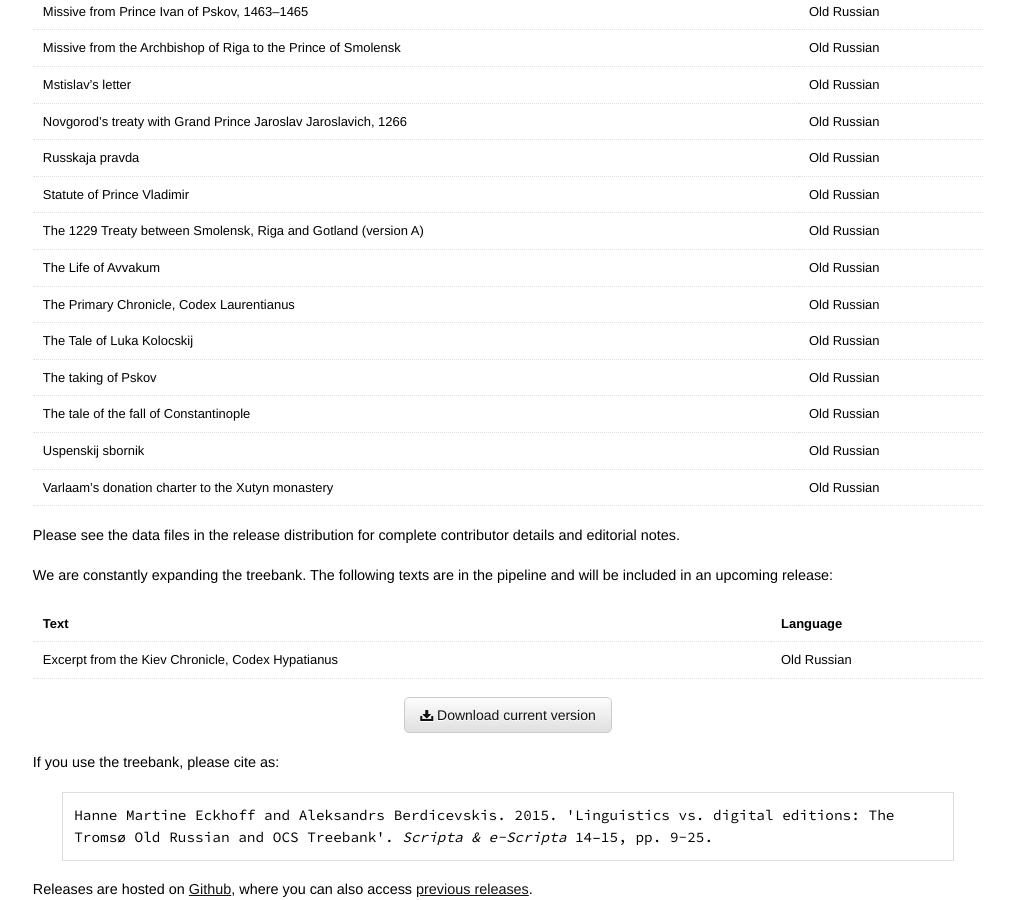
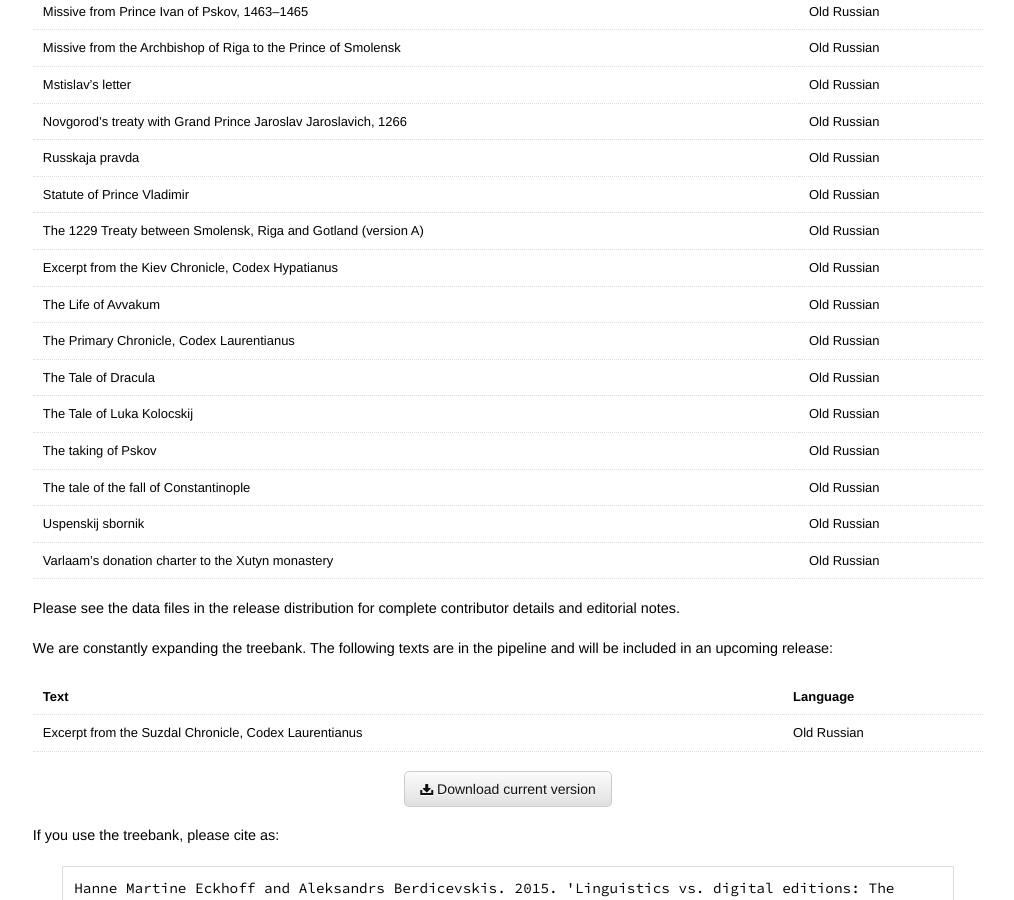
Before and after one commit to torottreebank/torottreebank.github.io, a Jekyll site: the page built from index.html, in a window 1280 px wide and 900 px high, scrolled down 617 px. Shown: the whole window, without its empty margins (132-1146 px from the left). Built offline with Jekyll 4.4.1, drawn with Linux system fonts in a browser that asks for light colours.

Commit message:
updated text inventory

```diff
--- a/index.html
+++ b/index.html
@@ -85,11 +85,19 @@ layout: default
               <td>Old Russian</td>
             </tr>
             <tr>
+              <td>Excerpt from the Kiev Chronicle, Codex Hypatianus</i></td>
+              <td>Old Russian</td>
+            </tr>
+            <tr>
               <td>The Life of Avvakum</td>
               <td>Old Russian</td>
             </tr>
             <tr>
               <td>The Primary Chronicle, Codex Laurentianus</td>
+              <td>Old Russian</td>
+            </tr>
+            <tr>
+              <td>The Tale of Dracula</td>
               <td>Old Russian</td>
             </tr>
             <tr>
@@ -130,7 +138,7 @@ layout: default
               <th>Language</th>
             </tr>
             <tr>
-              <td>Excerpt from the Kiev Chronicle, Codex Hypatianus</i></td>
+              <td>Excerpt from the Suzdal Chronicle, Codex Laurentianus</i></td>
               <td>Old Russian</td>
             </tr>
           </table>
```
